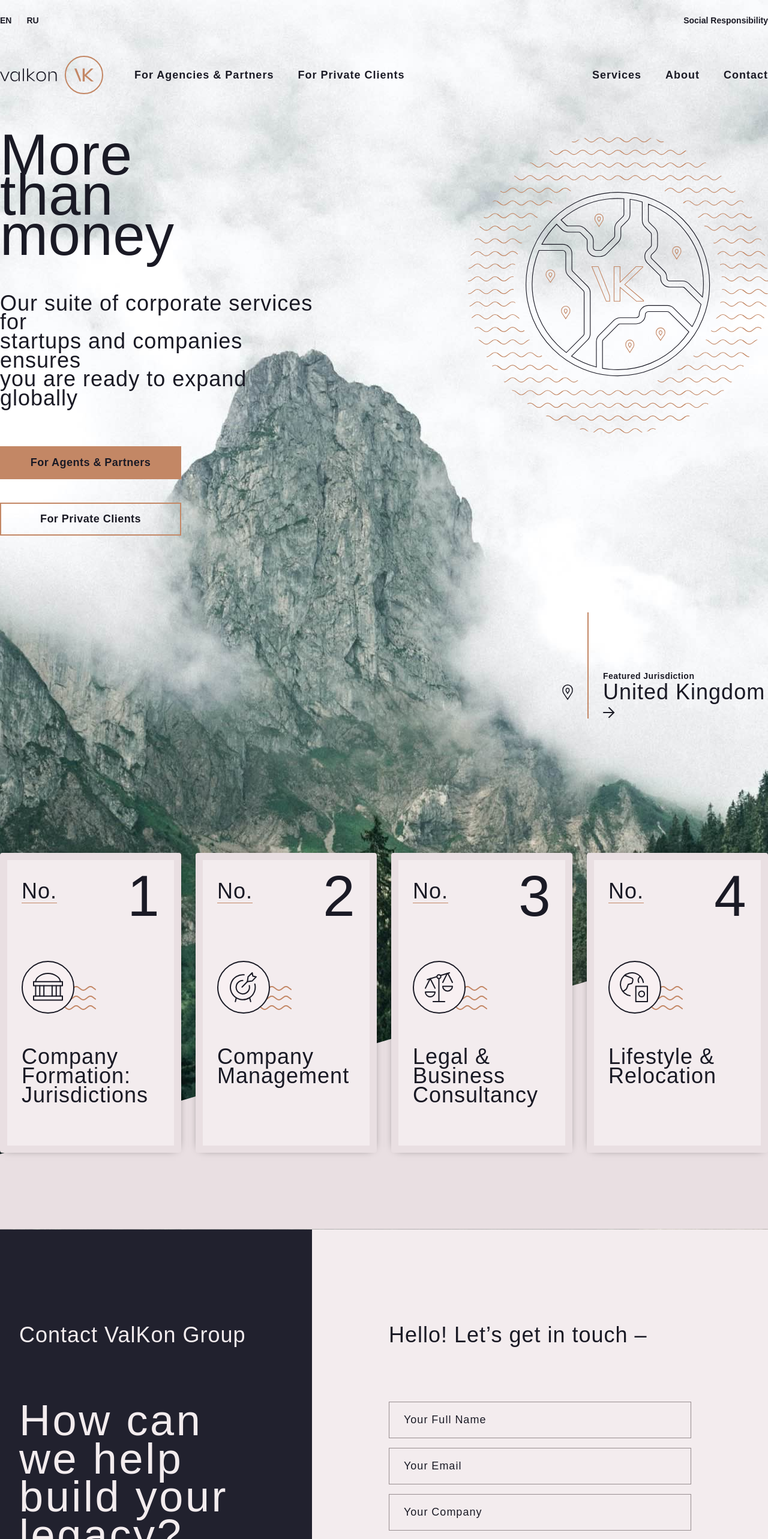
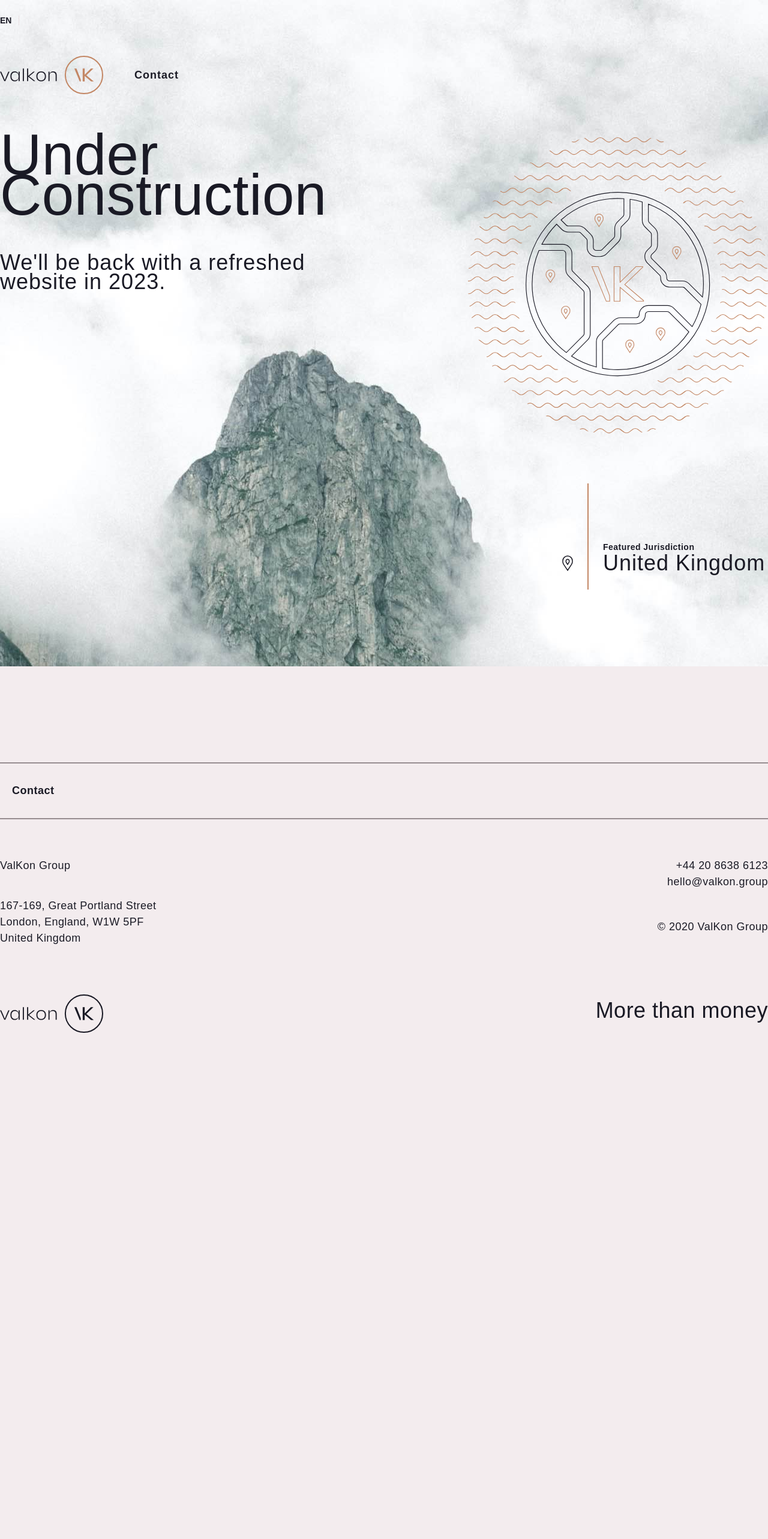
Before and after one commit to mistevs/valkon-group, a Nuxt app: page / in a window 1280 px wide. Shown: the top 2566 px of the page at 60% size. After the commit the page ends 1882 px from the top, so only its background shows below. Built offline with nearby package versions, Linux system fonts and the light colour scheme; a web font is replaced by a local one.

Commit message:
fixing website

```diff
--- a/components/app-footer.vue
+++ b/components/app-footer.vue
@@ -1,12 +1,13 @@
 <template>
 	<div>
-		<contact v-if="!$route.path.includes('contact-success')" />
+		<!--<contact v-if="!$route.path.includes('contact-success')" />-->
 		<footer class="bg-secondary-300">
 			<div class="footer-wrapper">
 				<nav class="mt-12 lg:mt-40">
 					<ul
 						class="flex flex-col lg:flex-row py-8 constrain border-t-2 border-b-2 font-semibold"
 					>
+						<!--
 						<li>
 							<nuxt-link
 								to="/private-clients"
@@ -29,6 +30,7 @@
 								>About</nuxt-link
 							>
 						</li>
+						-->
 						<li>
 							<nuxt-link to="/contact" class="py-8 pr-0"
 								>Contact</nuxt-link
@@ -38,13 +40,13 @@
 				</nav>
 				<div class="flex flex-col lg:flex-row constrain my-16">
 					<div>
-						<p class="text-md">Valkon Enterprises Limited</p>
+						<p class="text-md">ValKon Group</p>
 						<p class="lg:hidden">+44 20 8638 6123</p>
-						<a class="lg:hidden" href="mailt:hello@valkon.group"
+						<a class="lg:hidden" href="mailt:hello@ValKon.group"
 							>hello@valkon.group</a
 						>
 						<p class="mt-10">
-							167-169, Great Portland Street, 5th Floor<br />
+							167-169, Great Portland Street<br />
 							London, England, W1W 5PF<br />
 							United Kingdom
 						</p>
@@ -53,12 +55,11 @@
 						<p class="hidden lg:block">+44 20 8638 6123</p>
 						<a
 							class="hidden lg:block"
-							href="mailt:hello@valkon.group"
+							href="mailt:hello@ValKon.group"
 							>hello@valkon.group</a
 						>
 						<p class="hidden lg:block mt-12">
-							&copy; {{ new Date().getFullYear() }} Valkon
-							Enterprises Limited
+							&copy; {{ new Date().getFullYear() }} ValKon Group
 						</p>
 					</div>
 				</div>
@@ -66,7 +67,7 @@
 					class="lg:mt-20 constrain pb-12 lg:pb-40 flex flex-col lg:flex-row"
 				>
 					<div class="flex items-center justify-center">
-						<IconValkon class="mr-3" />
+						<IconValKon class="mr-3" />
 						<IconMark />
 					</div>
 					<div class="lg:ml-auto text-md lg:text-lg text-center">
@@ -74,8 +75,7 @@
 					</div>
 				</div>
 				<p class="md:hidden mt-4 text-sm my-4 text-center">
-					&copy; {{ new Date().getFullYear() }} Valkon Enterprises
-					Limited
+					&copy; {{ new Date().getFullYear() }} ValKon Group
 				</p>
 			</div>
 		</footer>
@@ -84,10 +84,10 @@
 
 <script>
 import Contact from '@/components/contact'
-import IconValkon from '@/components/icons/icon-valkon'
+import IconValKon from '@/components/icons/icon-ValKon'
 
 export default {
-	components: { Contact, IconValkon },
+	components: { Contact, IconValKon },
 }
 </script>
 
--- a/components/app-header.vue
+++ b/components/app-header.vue
@@ -8,8 +8,8 @@
 				<li>
 					<a class="pr-3 border-r border-secondary-300" href="">EN</a>
 				</li>
-				<li><a class="pl-3" href="">RU</a></li>
-				<li class="hidden lg:block ml-auto">
+				<!--<li><a class="pl-3" href="">RU</a></li>-->
+				<!--<li class="hidden lg:block ml-auto">
 					<nuxt-link
 						to="/social-responsibilities"
 						class="crown__social-responsibility"
@@ -19,6 +19,8 @@
 				<li class="nav-toggle" @click="showNav = !showNav">
 					{{ showNav ? 'X' : 'O' }}
 				</li>
+
+				-->
 			</ul>
 		</div>
 		<nav
@@ -42,6 +44,7 @@
 				<li class="lg:hidden">
 					<nuxt-link to="/" class="">Home</nuxt-link>
 				</li>
+				<!--
 				<li>
 					<nuxt-link to="/agencies-partners" class=""
 						>For Agencies & Partners</nuxt-link
@@ -52,6 +55,7 @@
 						>For Private Clients</nuxt-link
 					>
 				</li>
+
 				<li class="lg:ml-auto relative has-dropdown">
 					<nuxt-link to="/services" class="">Services</nuxt-link>
 					<ul
@@ -76,9 +80,13 @@
 				<li>
 					<nuxt-link to="/about" class="">About</nuxt-link>
 				</li>
+				-->
 				<li>
-					<nuxt-link to="/contact" class="pr-0">Contact</nuxt-link>
+					<nuxt-link to="/contact" class="lg:ml-auto pr-0"
+						>Contact</nuxt-link
+					>
 				</li>
+				<!--
 				<li class="lg:hidden">
 					<nuxt-link
 						to="/social-responsibilities"
@@ -86,6 +94,7 @@
 						>Social Responsibility</nuxt-link
 					>
 				</li>
+				-->
 			</ul>
 		</nav>
 	</header>
--- a/layouts/default.scss
+++ b/layouts/default.scss
@@ -130,7 +130,7 @@ body {
 }
 
 h1 {
-	@apply text-xl font-light;
+	@apply text-lg font-light;
 
 	max-width: 425px;
 	line-height: 70%;
--- a/pages/contact.vue
+++ b/pages/contact.vue
@@ -4,7 +4,7 @@
 			<h2 class="mt-12 lg:mt-20 max-w-full pb-24 lg:pb-40">Contact Us</h2>
 		</section>
 		<section class="bg-secondary-200 constrain--large p-12 lg:p-40">
-			<div class="map mb-12 lg:mb-40"></div>
+			<!--<div class="map mb-12 lg:mb-40"></div>-->
 			<div class="flex flex-col lg:flex-row lg:px-40">
 				<div class="lg:w-1/2">
 					<h3 class="tall">
@@ -15,50 +15,11 @@
 				<div class="lg:ml-auto lg:w-1/2">
 					<p class="font-body">
 						Valkon Enterprises Limited<br />
-						167-169, Great Portland Street, 5th Floor<br />
+						167-169, Great Portland Street<br />
 						London, England, W1W 5PF<br />
 						United Kingdom<br /><br />
-						london@valkon.group<br /><br />
-						+44 20 8638 6123<br />
-						+44 20 3216 9368
-					</p>
-				</div>
-			</div>
-			<div class="flex flex-col lg:flex-row mt-12 lg:px-40 lg:mt-40">
-				<div class="lg:w-1/2">
-					<h3 class="tall">
-						ValKon Group<br />World Headquarters <br /><br />
-						London,UK
-					</h3>
-				</div>
-				<div class="lg:ml-auto lg:w-1/2">
-					<p class="font-body">
-						Valkon Enterprises Limited<br />
-						167-169, Great Portland Street, 5th Floor<br />
-						London, England, W1W 5PF<br />
-						United Kingdom<br /><br />
-						london@valkon.group<br /><br />
-						+44 20 8638 6123<br />
-						+44 20 3216 9368
-					</p>
-				</div>
-			</div>
-			<div class="flex flex-col lg:flex-row mt-12 lg:px-40 lg:mt-40">
-				<div class="lg:w-1/2">
-					<h3 class="tall">
-						ValKon Group<br />World Headquarters <br /><br />
-						London,UK
-					</h3>
-				</div>
-				<div class="lg:ml-auto lg:w-1/2">
-					<p class="font-body">
-						Valkon Enterprises Limited<br />
-						167-169, Great Portland Street, 5th Floor<br />
-						London, England, W1W 5PF<br />
-						United Kingdom<br /><br />
-						london@valkon.group<br /><br />
-						+44 20 8638 6123<br />
-						+44 20 3216 9368
+						hello@valkon.group<br /><br />
+						+44 20 8638 6123
 					</p>
 				</div>
 			</div>
--- a/pages/index.vue
+++ b/pages/index.vue
@@ -3,12 +3,19 @@
 		<div class="content">
 			<section class="flex constrain flex-col lg:flex-row px-6 xl:px-0">
 				<div class="content--left">
+					<!--
 					<h1>More than money</h1>
 					<h3 class="mt-16">
 						Our suite of corporate services for <br />startups and
 						companies ensures <br />you are ready to expand globally
 					</h3>
+					-->
+					<h1>Under Construction</h1>
+					<h3 class="mt-16">
+						We'll be back with a refreshed website in 2023.
+					</h3>
 					<div class="mt-16">
+						<!--
 						<s-button
 							text="For Agents & Partners"
 							type="filled"
@@ -20,6 +27,7 @@
 							to="/private-clients"
 							class="mt-3"
 						/>
+					-->
 					</div>
 				</div>
 				<div class="content--right lg:ml-auto relative">
@@ -33,13 +41,14 @@
 				</div>
 			</section>
 			<section
-				class="hidden lg:flex mt-0 lg:mt-32 constrain px-6 lg:px-0"
+				class="hidden lg:flex mt-0 lg:mt-64 lg:pb-32 constrain px-6 lg:px-0"
 			>
 				<div class=""></div>
-				<nuxt-link
+				<div class="ml-auto flex items-end">
+					<!--<nuxt-link
 					:to="`/jurisdictions/${jurisdictions[index].link}`"
 					class="ml-auto flex items-end"
-				>
+				>-->
 					<IconPin class="jurisdiction__icon" />
 					<div class="pl-6 ml-6 border-l-2 border-highlight">
 						<p class="font-semibold text-sm mt-24">
@@ -47,14 +56,17 @@
 						</p>
 						<h3 class="font-regular jurisdiction__title">
 							{{ jurisdictions[index].title }}
-							<IconArrowRight />
+							<!--<IconArrowRight />-->
 						</h3>
 					</div>
-				</nuxt-link>
+					<!--</nuxt-link>-->
+				</div>
 			</section>
+			<!--
 			<section class="bg-angle--right mt-24 lg:mt-56 pb-32">
 				<services />
 			</section>
+			-->
 		</div>
 	</div>
 </template>
```
